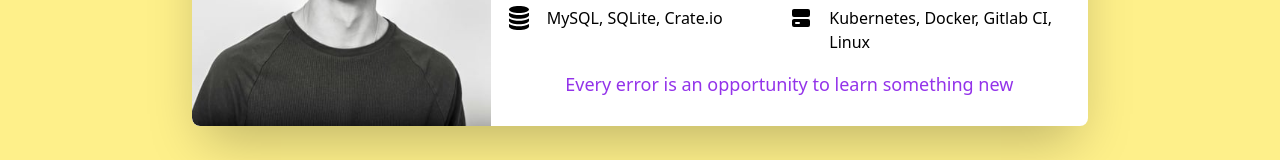
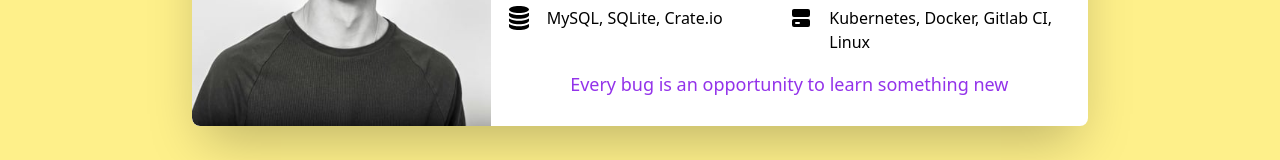
Before and after one commit to JulianMar/website, a Nuxt app: page / in a window 1280 px wide. Shown: the part 406-566 px from the top of the page. Built offline with nearby package versions, Linux system fonts and the light colour scheme.

Commit message:
Update TitleCard.vue

```diff
--- a/components/TitleCard.vue
+++ b/components/TitleCard.vue
@@ -32,7 +32,7 @@
         />
 
         <p class="w-full mt-4 text-lg text-center text-purple-600">
-          Every error is an opportunity to learn something new
+          Every bug is an opportunity to learn something new
         </p>
       </div>
     </div>
```
